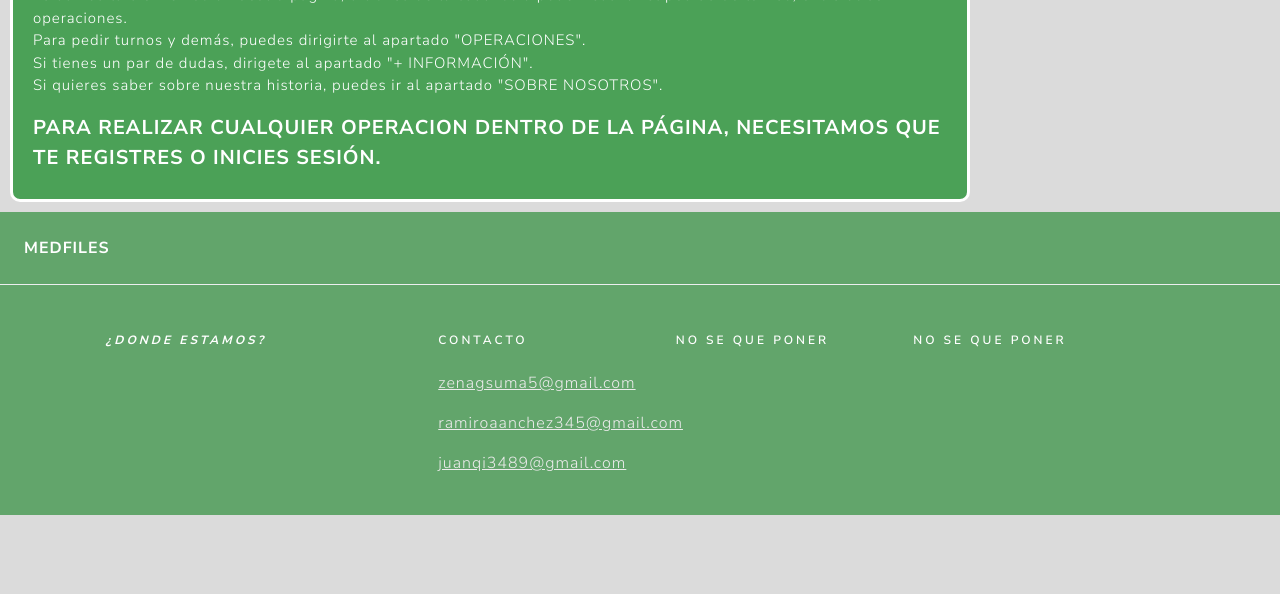
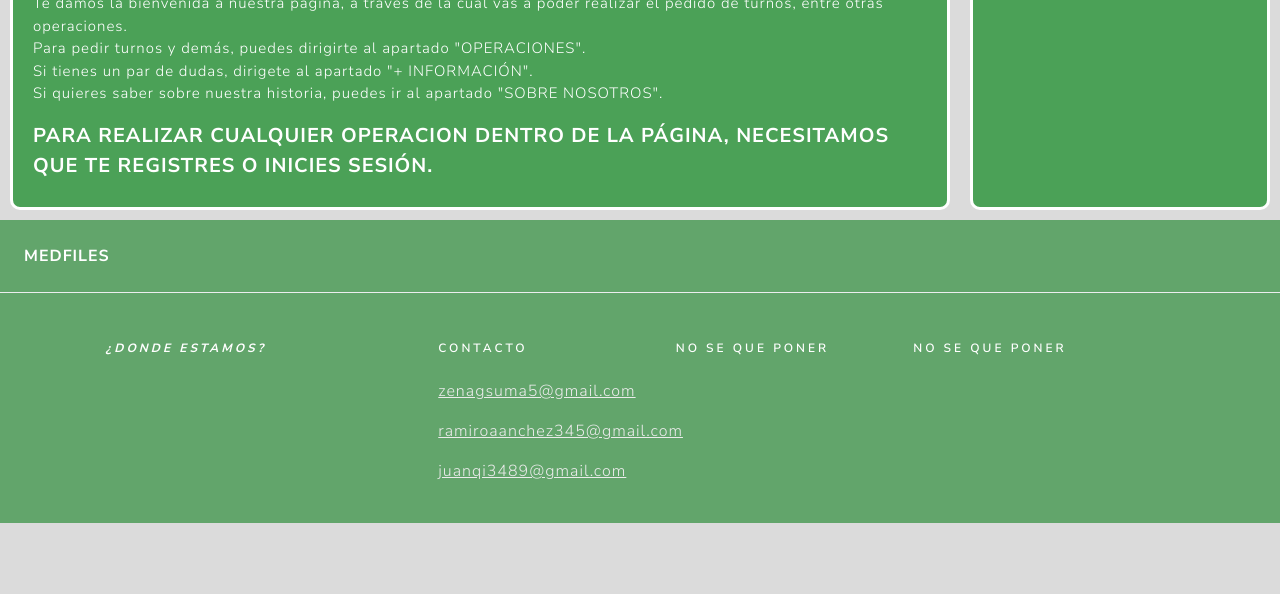
Before and after one commit to Gestion-De-Turnos/Gestion-De-Turnos, a plain HTML site: page MedFiles o AssistMedic/index.html in a window 1280 px wide. Shown: the part 206-800 px from the top of the page. Drawn offline with nearby package versions, Linux system fonts and the light colour scheme.

Commit message:
Se agrego el aside

```diff
--- a/MedFiles o AssistMedic/assets/styles/style.css
+++ b/MedFiles o AssistMedic/assets/styles/style.css
@@ -59,12 +59,19 @@ nav .iniciar_sesion:hover{
     transition: 0.3s;
 }
 
+.contenedor{
+    display:flex;
+    flex-direction: row;
+}
+
 main{
+    display: flex;
+    flex-direction: column;
+    flex:1;
     background-color: rgb(189, 189, 189);
     border-radius: 10px;
     margin: 10px;
     padding:10px;
-    width: 75%;
     background-color: rgb(75, 161, 87);
     border: 3px solid white;
 }
@@ -79,6 +86,16 @@ main p{
     color: white;
 }
 
+aside{
+    margin: 10px;
+    padding:10px;
+    background-color: rgb(75, 161, 87);
+    border-radius: 10px;
+    display: flex;
+    flex: 0 0 300px;
+    border: 3px solid white;
+}
+
 footer p{
     color:rgb(235, 235, 235);
 }
--- a/MedFiles o AssistMedic/index.html
+++ b/MedFiles o AssistMedic/index.html
@@ -42,7 +42,7 @@
             </div>
           </nav>
     </nav>
-
+    <div class="contenedor">
     <main>
       <h1 style="color: white; font-weight: 1000;">¡Bienvenido a MedFiles!</h1>
       <section>
@@ -54,6 +54,11 @@
       <p style="font-size: 20px; font-weight: 1000;">PARA REALIZAR CUALQUIER OPERACION DENTRO DE LA PÁGINA, NECESITAMOS QUE TE REGISTRES O INICIES SESIÓN.</p>
       </section>
     </main>
+
+    <aside>
+      parrafo
+    </aside>
+    </div>
 
     <footer>
       <!-- Footer -->
@@ -119,7 +124,7 @@
             <a href = "" class="text-reset">zenagsuma5@gmail.com</a>
           </p>
           <p>
-            <a href="https://a24films.com/films" target="_blank" class="text-reset">ramiroaanchez345@gmail.com</a>
+            <a href="" target="_blank" class="text-reset">ramiroaanchez345@gmail.com</a>
           </p>
           <p>
             <a href="https://a24films.com/television" target="_blank" class="text-reset">juanqi3489@gmail.com</a>
```
